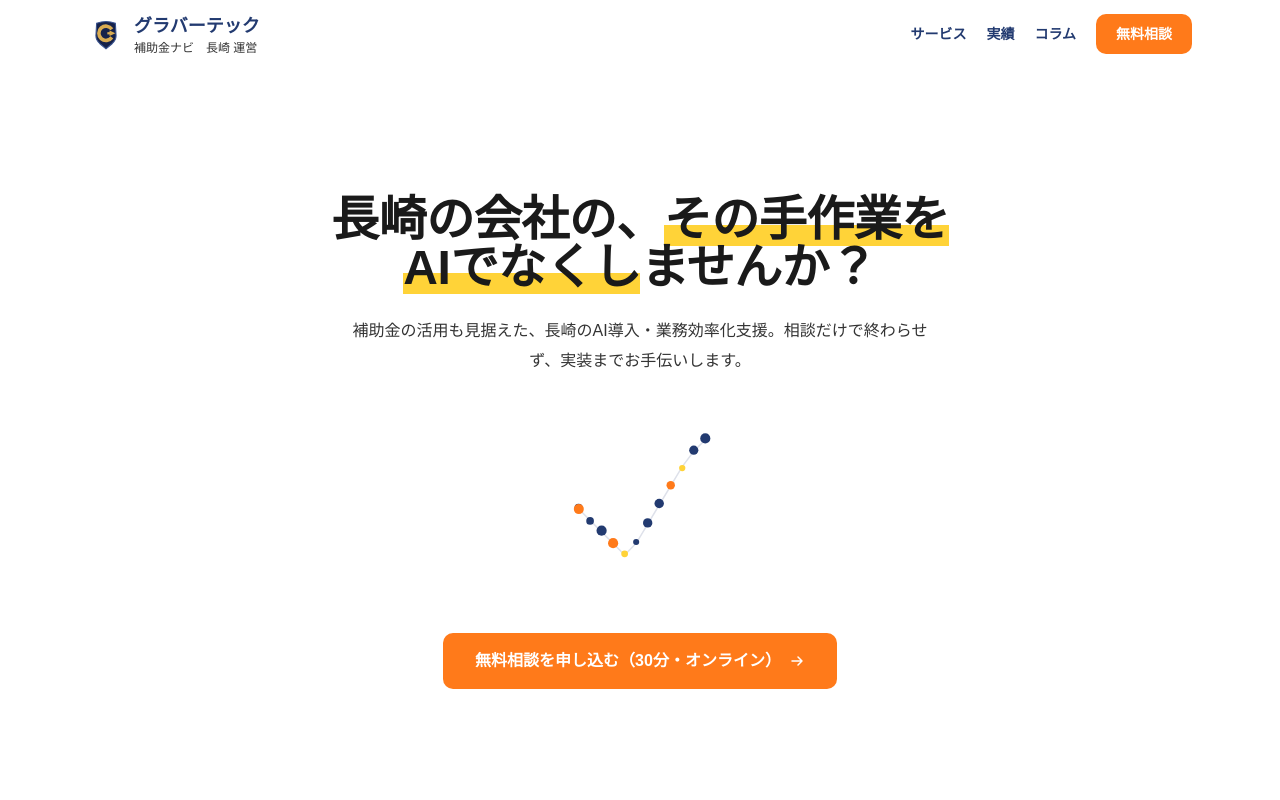
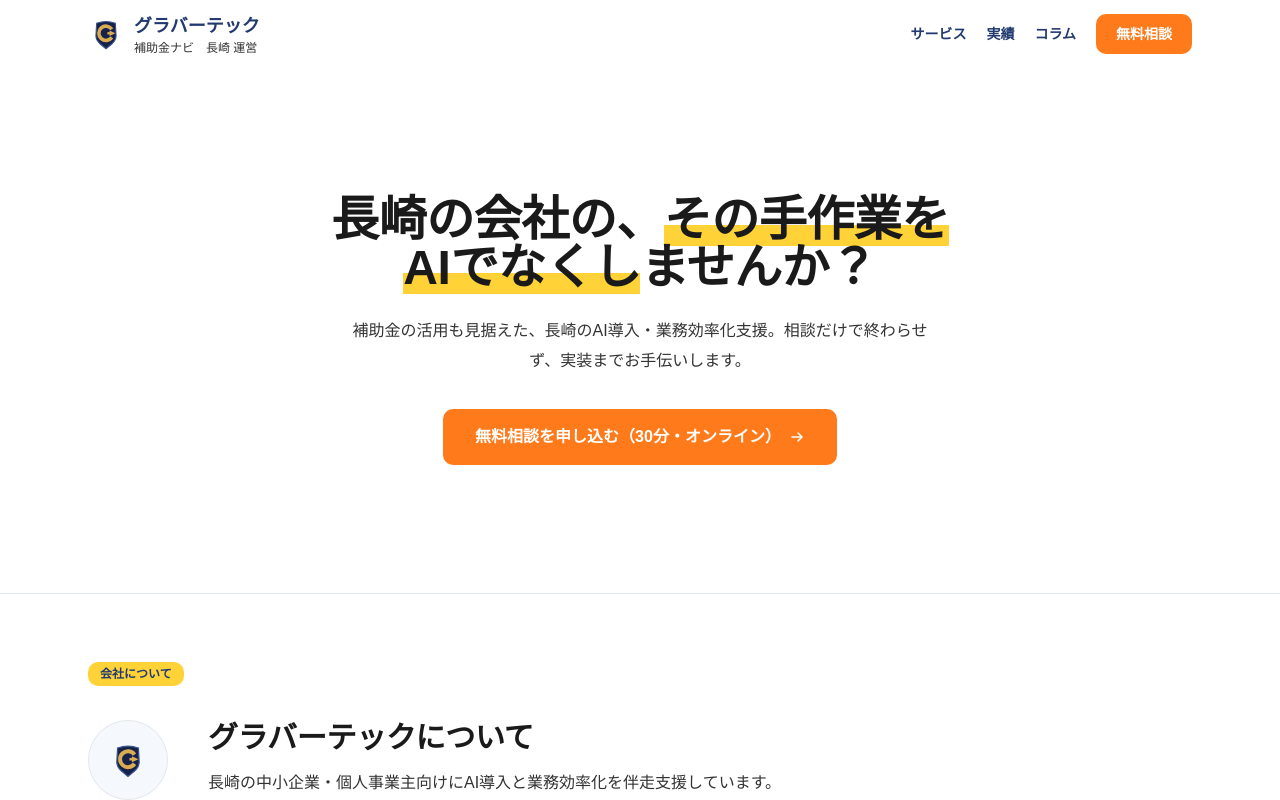
Before and after one commit to hamaguti0000/glovertech, a Nuxt app: page / in a window 1280 px wide. Shown: the top 800 px of the page. Built offline with nearby package versions, Linux system fonts and the light colour scheme.

Commit message:
fix: Heroのチェックマークアニメーションを一旦非表示に
本番反映後に違和感があるとのフィードバックのため、
HeroMotionの呼び出しのみ削除(コンポーネント自体は保持)。

```diff
--- a/components/HeroSection.vue
+++ b/components/HeroSection.vue
@@ -47,8 +47,6 @@ const highlightSegments = computed(() => {
         {{ subtitle }}
       </p>
 
-      <HeroMotion class="mt-8 w-40 sm:w-48" />
-
       <NuxtLink id="hero-cta" :to="ctaHref" class="btn-cta mt-8">
         {{ ctaLabel }}
         <svg class="btn-arrow h-4 w-4" viewBox="0 0 16 16" fill="none" aria-hidden="true">
```
